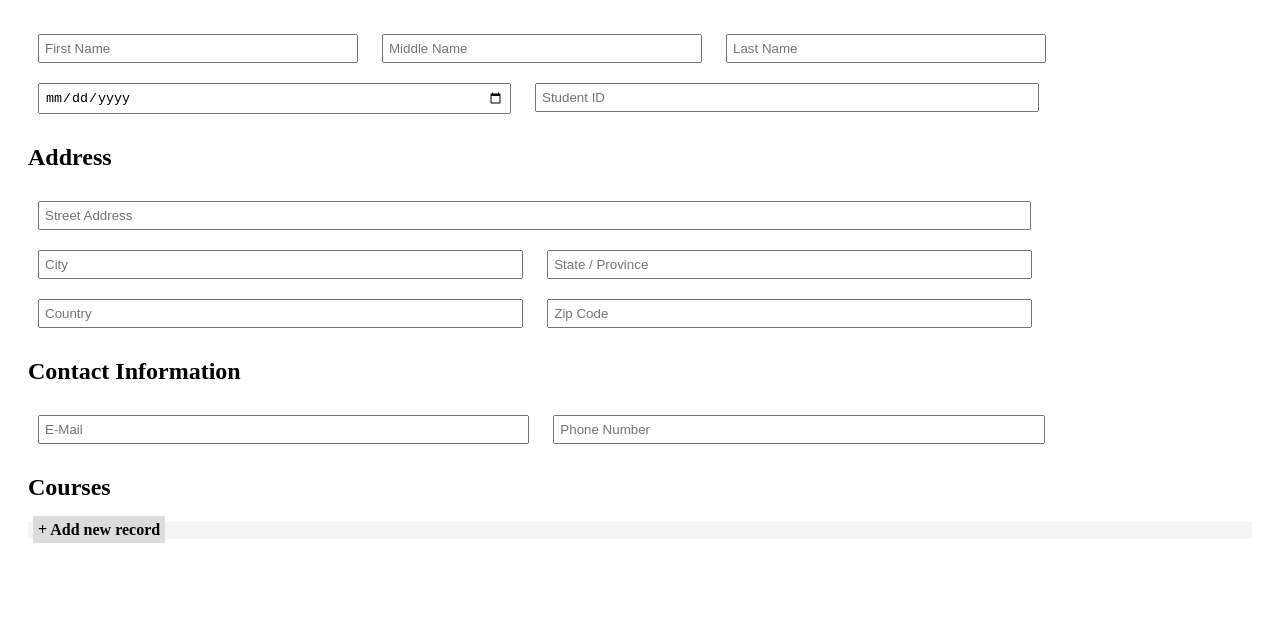
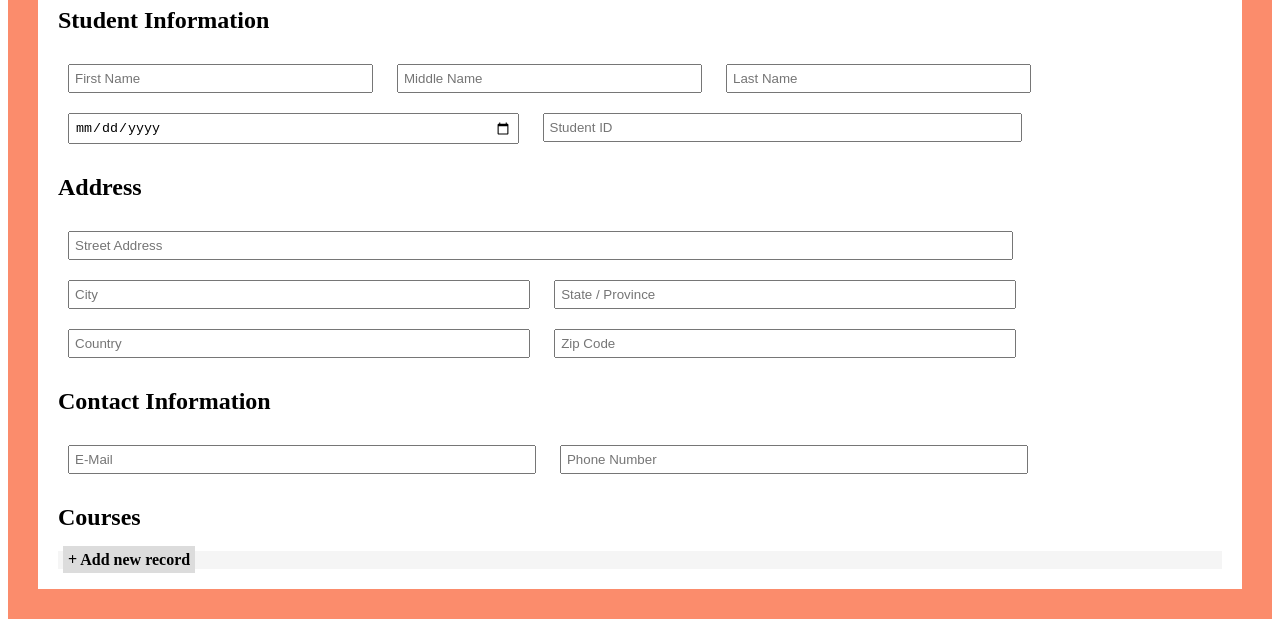
Before and after one commit to febstar/Tidelab-project, a plain HTML site: page index.html in a window 1280 px wide. Shown: the part 162-800 px from the top of the page. Drawn offline with Linux system fonts and the light colour scheme.

Commit message:
Initial commit

```diff
--- a/index.html
+++ b/index.html
@@ -6,8 +6,13 @@
 <!--    <link rel="stylesheet" href="./style.css">-->
     <title>Student Registration Form</title>
     <style>
+    .colors {
+        padding: 30px;
+        background-color: #FB8C6C;
+    }
     .outer {
         padding: 20px;
+        background-color: white;
     }
 
     .image{
@@ -40,6 +45,9 @@ input {
     </style>
 </head>
 <body>
+<div class="colors">
+
+
     <div class="outer">
         <div class="image">
            <img src="./workdone.png">
@@ -80,7 +88,7 @@ input {
             </div>
         </div>
     </div>
-
+</div>
 
 </body>
 </html>
```
Lines whose indentation alone changed are shown as unchanged.
